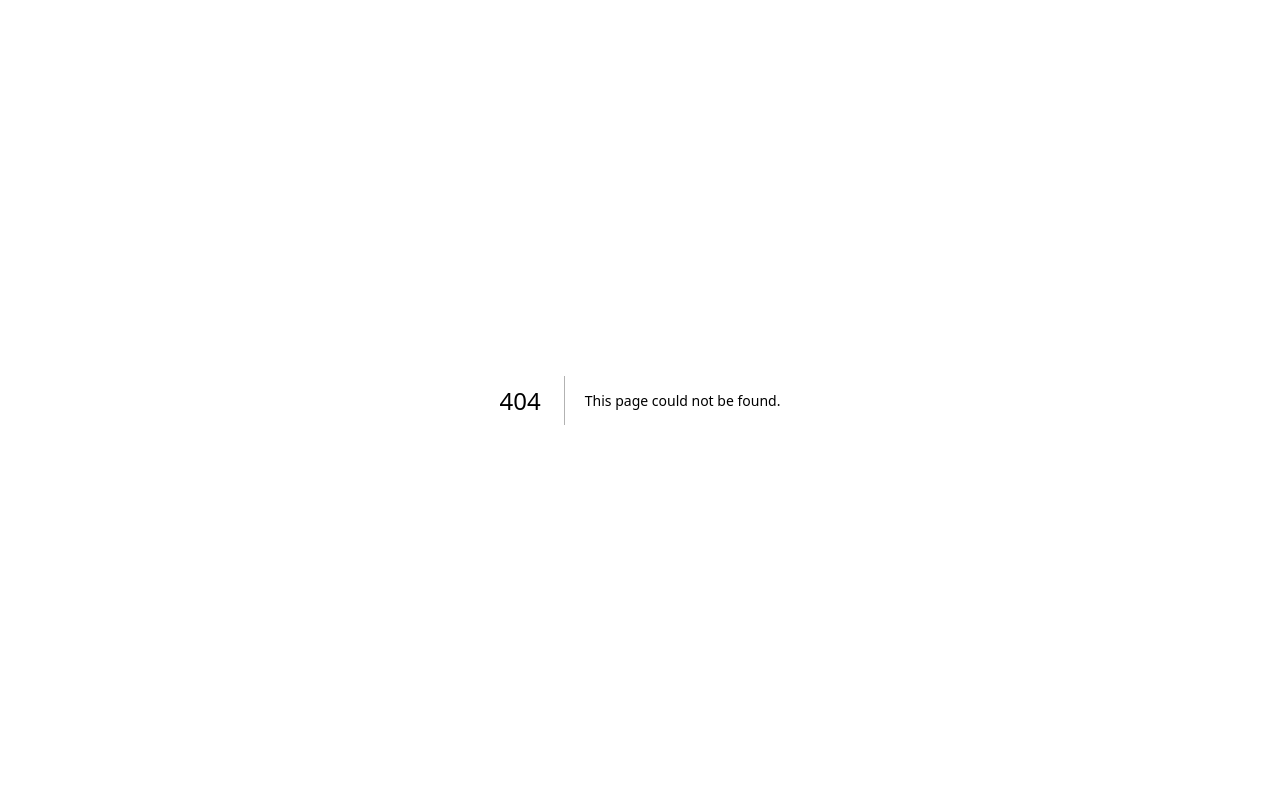
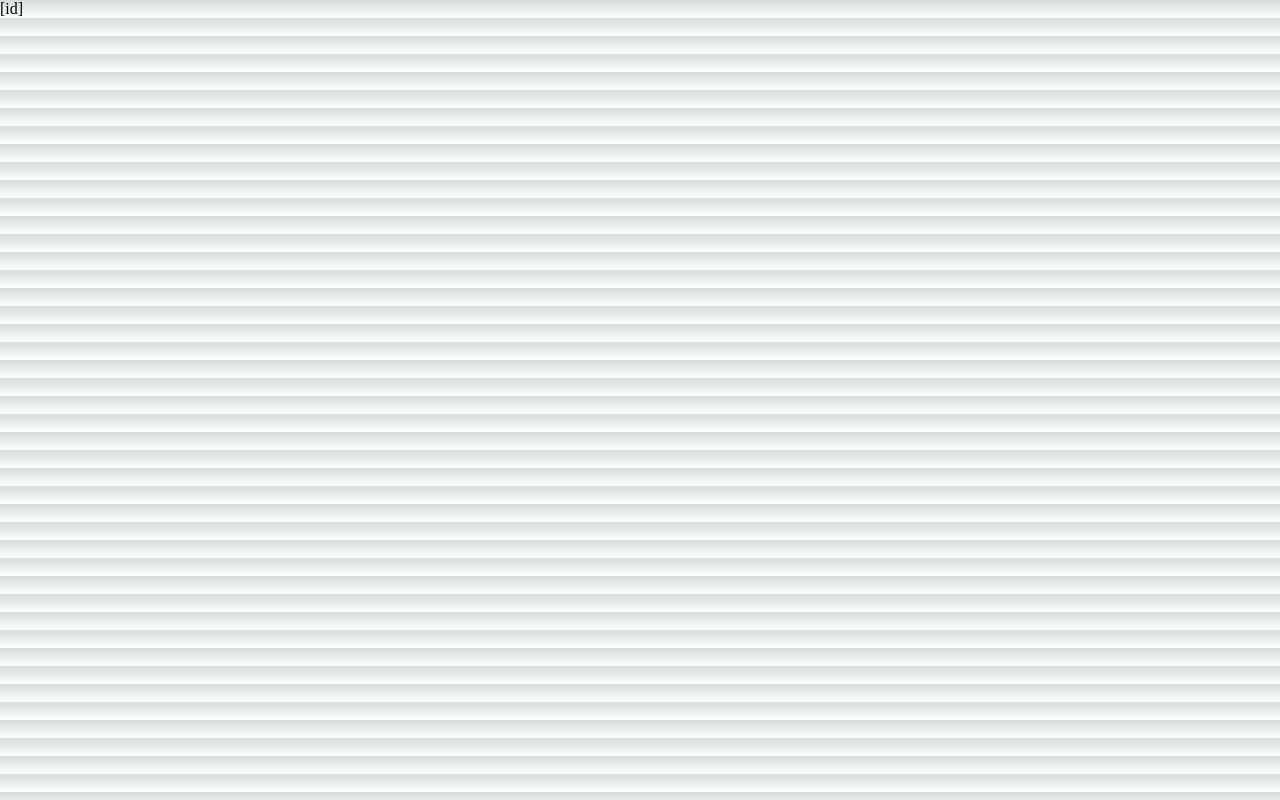
Before and after one commit to changonna/nextjs-app, a Next.js app: page /posts/pre-rendring in a window 1280 px wide. Before the commit this address had no page. Built offline with nearby package versions, Linux system fonts and the light colour scheme.

Commit message:
✨ feat: 상세 페이지 생성
- 포스트 자세히 보기 페이지로 이동(file system 기반의 라우팅)

```diff
--- a/pages/index.tsx
+++ b/pages/index.tsx
@@ -4,6 +4,7 @@ import { Inter } from "next/font/google";
 import homeStyles from "@/styles/Home.module.css";
 import { GetStaticProps, NextPage } from "next";
 import { getSortedPostsData } from "@/lib/posts";
+import Link from "next/link";
 
 const Home = ({allPostsData}: {
   allPostsData: {
@@ -28,7 +29,9 @@ const Home = ({allPostsData}: {
         <ul className={homeStyles.list}>
           {allPostsData.map(({ id, title, date }) => (
             <li className={homeStyles.listItem} key={id}>
-              <a>{title}</a>
+              <Link href={`/posts/${id}`}>
+                {title}
+              </Link>
               <p></p>
               <small className={homeStyles.lightText}>{date}</small>
             </li>
--- /dev/null
+++ b/pages/posts/[id].tsx
@@ -0,0 +1,9 @@
+import React from 'react'
+
+const Post = () => {
+  return (
+    <div>[id]</div>
+  )
+}
+
+export default Post
```
